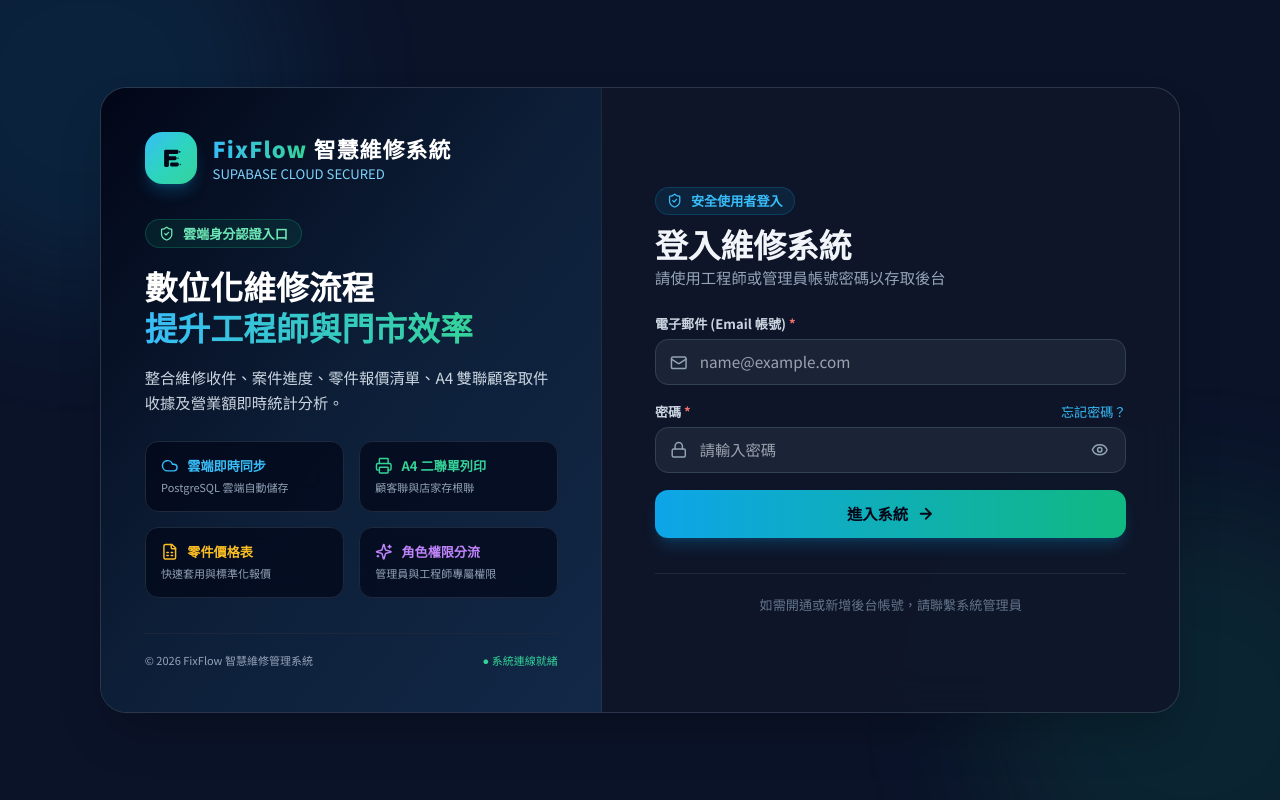
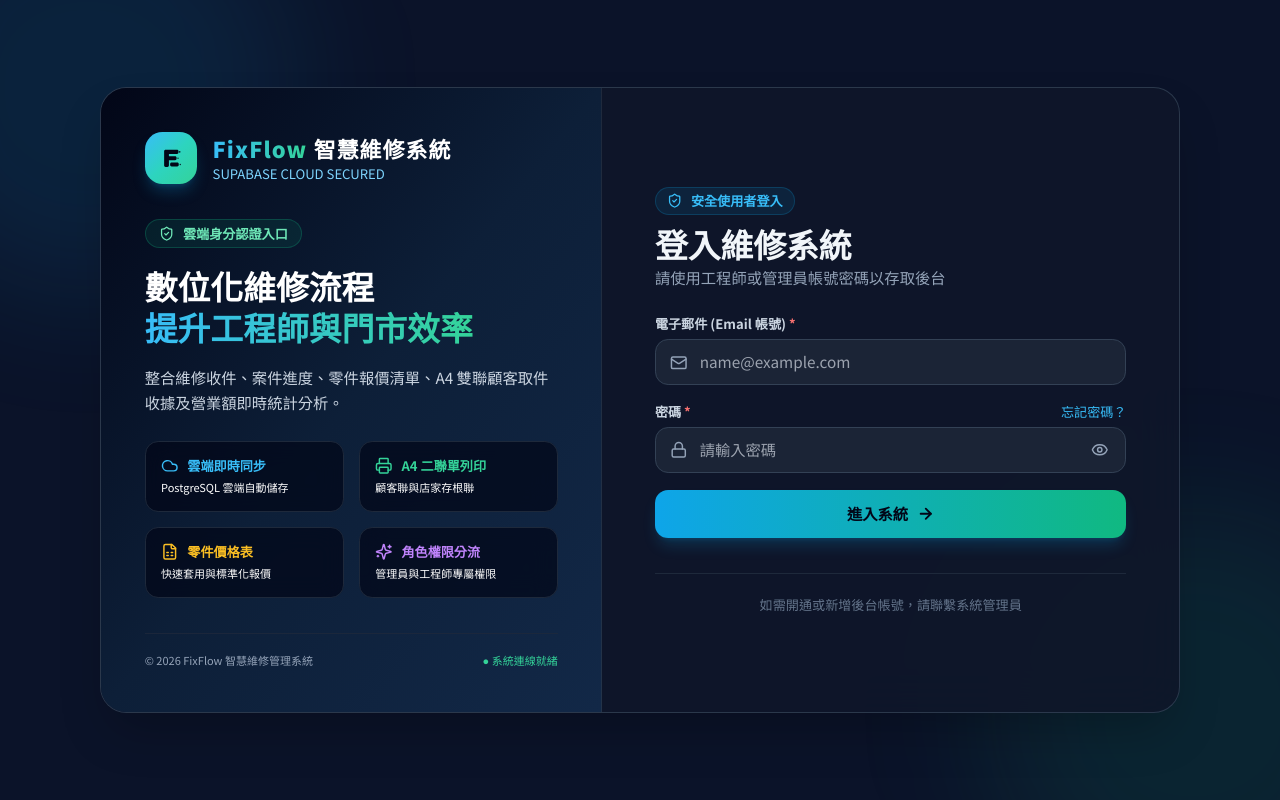
Before and after one commit to WMT1002/computer-repair-web, a React (Vite) app: page / in a window 1280 px wide. Built offline with nearby package versions, Linux system fonts and the light colour scheme.

Commit message:
style: change feature card description text color to white in LoginPage

```diff
--- a/src/components/auth/LoginPage.tsx
+++ b/src/components/auth/LoginPage.tsx
@@ -146,28 +146,28 @@
                 <div className="flex items-center gap-2 text-sky-400 text-xs font-bold mb-1">
                   <Cloud className="w-4 h-4" /> 雲端即時同步
                 </div>
-                <div className="text-[11px] text-slate-400">PostgreSQL 雲端自動儲存</div>
+                <div className="text-[11px] text-white">PostgreSQL 雲端自動儲存</div>
               </div>
 
               <div className="p-3.5 rounded-xl bg-slate-950/70 border border-slate-800 backdrop-blur-md">
                 <div className="flex items-center gap-2 text-emerald-400 text-xs font-bold mb-1">
                   <Printer className="w-4 h-4" /> A4 二聯單列印
                 </div>
-                <div className="text-[11px] text-slate-400">顧客聯與店家存根聯</div>
+                <div className="text-[11px] text-white">顧客聯與店家存根聯</div>
               </div>
 
               <div className="p-3.5 rounded-xl bg-slate-950/70 border border-slate-800 backdrop-blur-md">
                 <div className="flex items-center gap-2 text-amber-400 text-xs font-bold mb-1">
                   <FileSpreadsheet className="w-4 h-4" /> 零件價格表
                 </div>
-                <div className="text-[11px] text-slate-400">快速套用與標準化報價</div>
+                <div className="text-[11px] text-white">快速套用與標準化報價</div>
               </div>
 
               <div className="p-3.5 rounded-xl bg-slate-950/70 border border-slate-800 backdrop-blur-md">
                 <div className="flex items-center gap-2 text-purple-400 text-xs font-bold mb-1">
                   <Sparkles className="w-4 h-4" /> 角色權限分流
                 </div>
-                <div className="text-[11px] text-slate-400">管理員與工程師專屬權限</div>
+                <div className="text-[11px] text-white">管理員與工程師專屬權限</div>
               </div>
             </div>
           </div>
```
